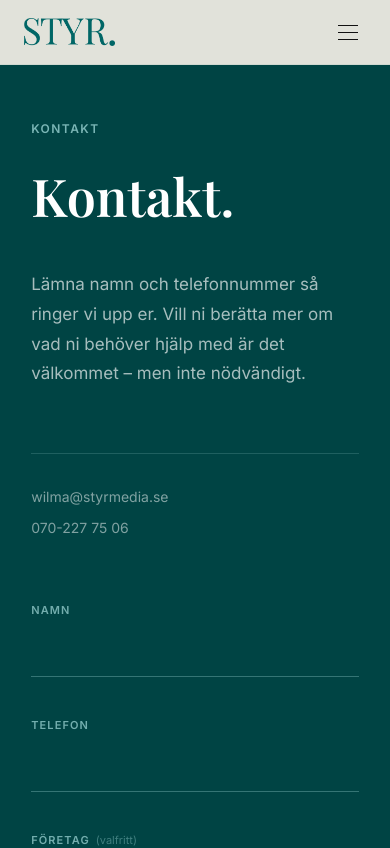
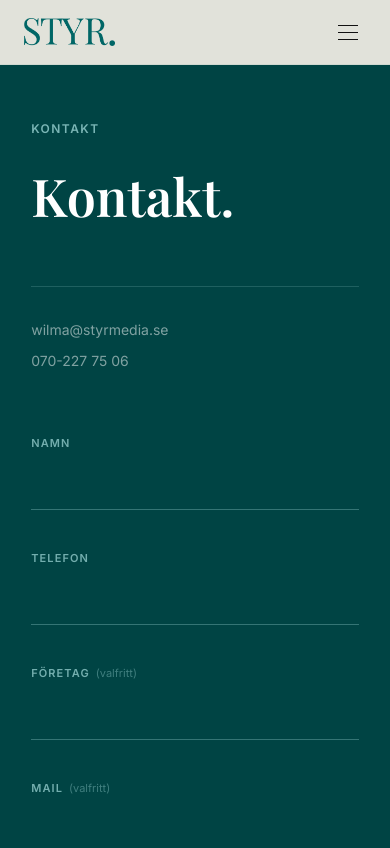
Before and after one commit to wilmadeleryd/styr-website, a React (Vite) app: page /kontakt in a window 390 px wide. Shown: the top 848 px of the page. Built offline with nearby package versions, Linux system fonts and the light colour scheme.

Commit message:
Optimize hero image, SEO improvements, mobile menu fullscreen overlay, UI fixes

```diff
--- a/index.html
+++ b/index.html
@@ -3,6 +3,7 @@
   <head>
     <meta charset="UTF-8" />
     <link rel="icon" type="image/png" href="/logo-teal.png" />
+    <link rel="preload" as="image" href="/hero-bg.webp" fetchpriority="high" />
     <meta name="viewport" content="width=device-width, initial-scale=1.0" />
     <title>STYR – Digital Partner</title>
     <meta name="description" content="STYR hjälper små och medelstora företag med digitala verktyg, hemsidor och marknadsföring. Snabbare än en byrå, utan att du behöver anställa en utvecklare." />
--- a/src/pages/Contact.jsx
+++ b/src/pages/Contact.jsx
@@ -149,19 +149,6 @@ export default function Contact() {
             >
               Kontakt.
             </h1>
-            <p
-              className="font-body animate-fade"
-              style={{
-                fontSize: '17px',
-                color: 'rgba(255,255,255,0.65)',
-                lineHeight: 1.75,
-                maxWidth: '340px',
-                transitionDelay: '0.2s',
-              }}
-            >
-              Lämna namn och telefonnummer så ringer vi upp er. Vill ni berätta mer om vad ni behöver hjälp med är det välkommet – men inte nödvändigt.
-            </p>
-
             <div
               className="animate-fade"
               style={{
--- a/src/pages/Home.jsx
+++ b/src/pages/Home.jsx
@@ -95,8 +95,8 @@ export default function Home() {
             className="hero-scroll"
             style={{
               position: 'relative',
-              height: '100vh',
-              backgroundImage: 'url(/hero-bg.jpg)',
+              height: '100%',
+              backgroundImage: 'url(/hero-bg.webp)',
               backgroundSize: 'cover',
               backgroundPosition: 'center',
               backgroundRepeat: 'no-repeat',
```
Also changed, not shown: public/hero-bg.webp (added).
